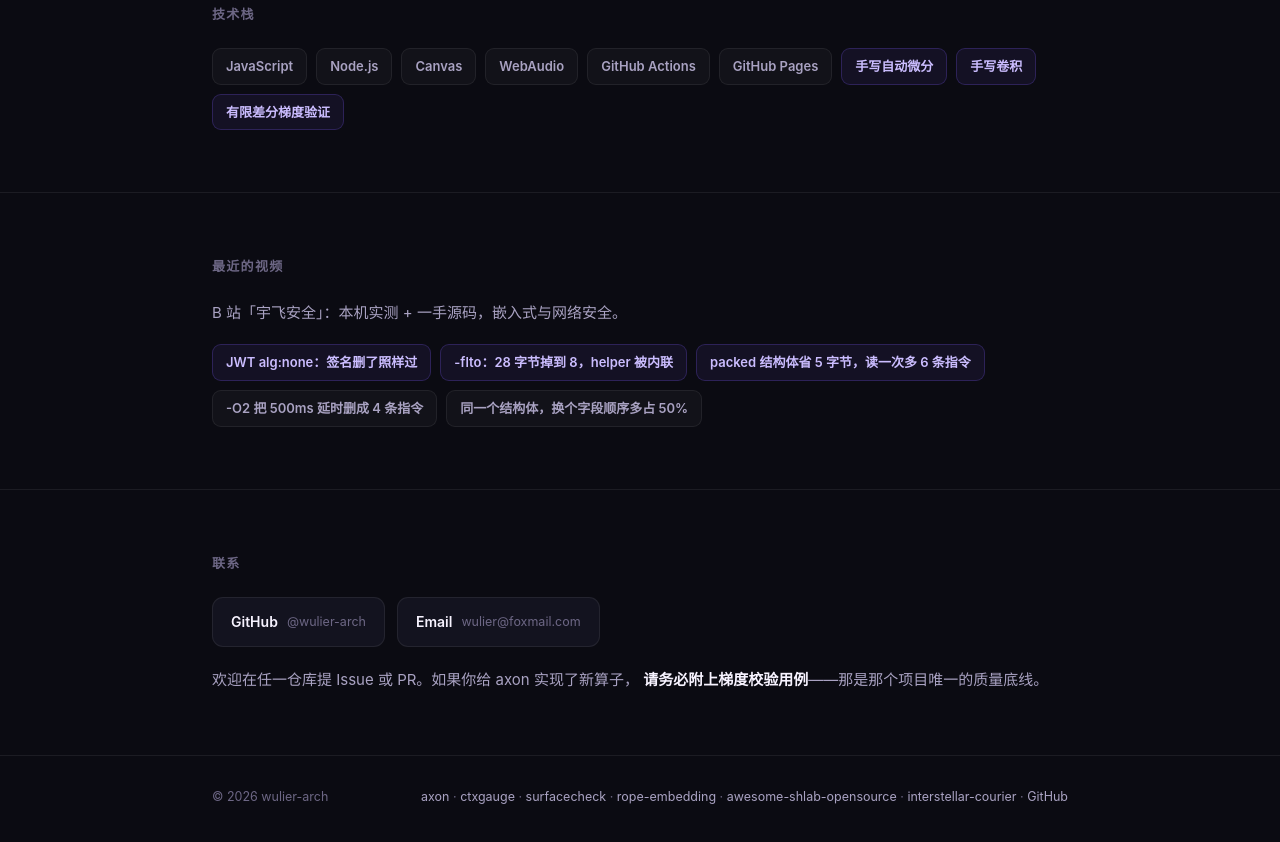
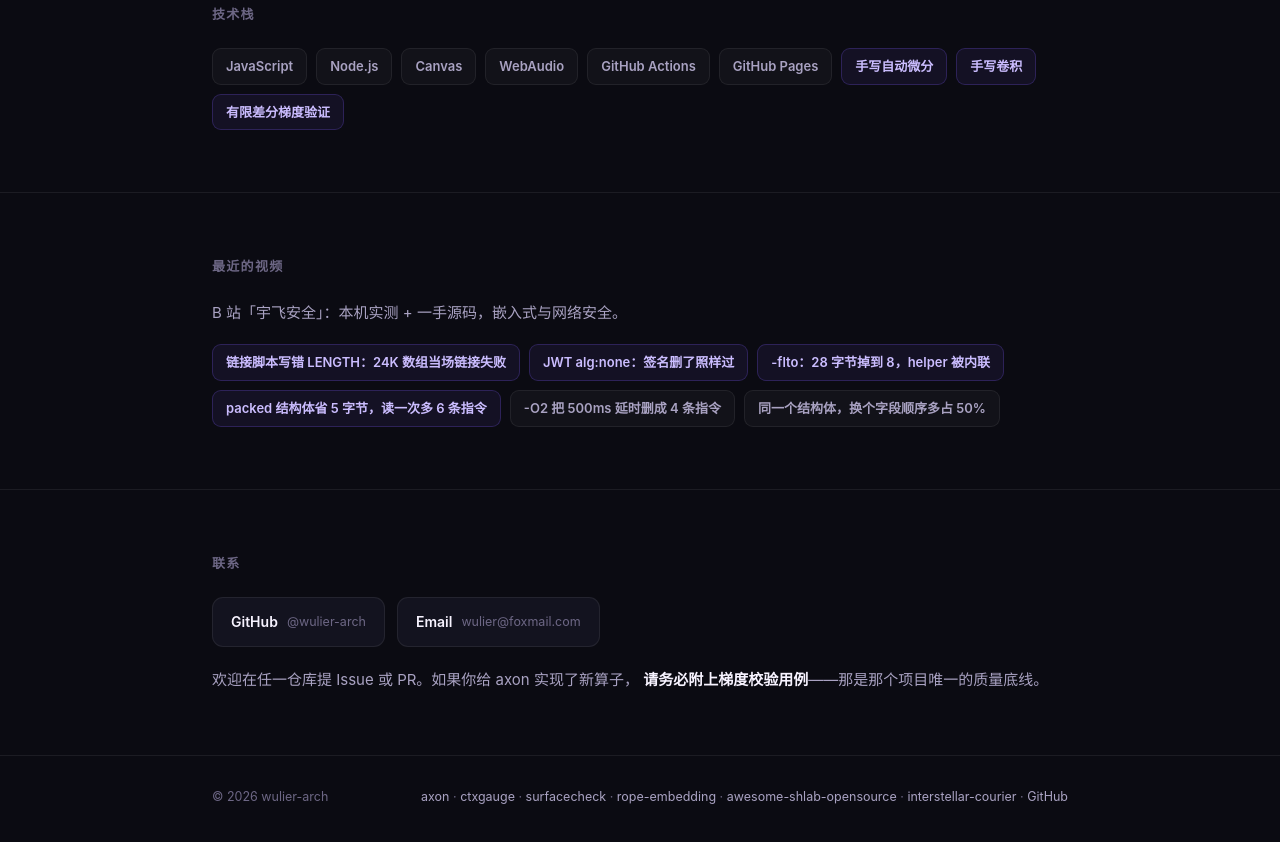
Before and after one commit to wulier-arch/wulier-arch.github.io, a plain HTML site: page index.html in a window 1280 px wide. Shown: the part 2626-3468 px from the top of the page. Drawn offline with Linux system fonts and the light colour scheme.

Commit message:
docs: 首页加链接脚本 LENGTH 这条

```diff
--- a/index.html
+++ b/index.html
@@ -358,6 +358,7 @@
           B 站「宇飞安全」：本机实测 + 一手源码，嵌入式与网络安全。
         </p>
         <div class="chips">
+          <a class="chip hi" href="https://www.bilibili.com/video/BV1Frsq6TEir">链接脚本写错 LENGTH：24K 数组当场链接失败</a>
           <a class="chip hi" href="https://www.bilibili.com/video/BV1Trs16uEoc">JWT alg:none：签名删了照样过</a>
           <a class="chip hi" href="https://www.bilibili.com/video/BV1DSsM6MEn1">-flto：28 字节掉到 8，helper 被内联</a>
           <a class="chip hi" href="https://www.bilibili.com/video/BV1jcsc6ZEqQ">packed 结构体省 5 字节，读一次多 6 条指令</a>
```
